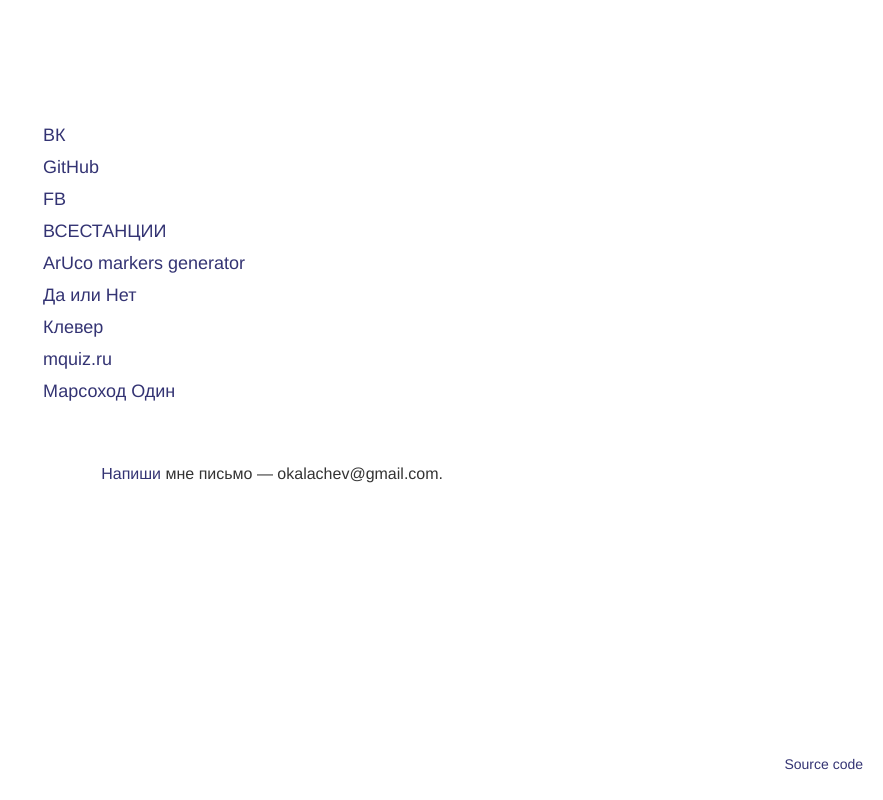
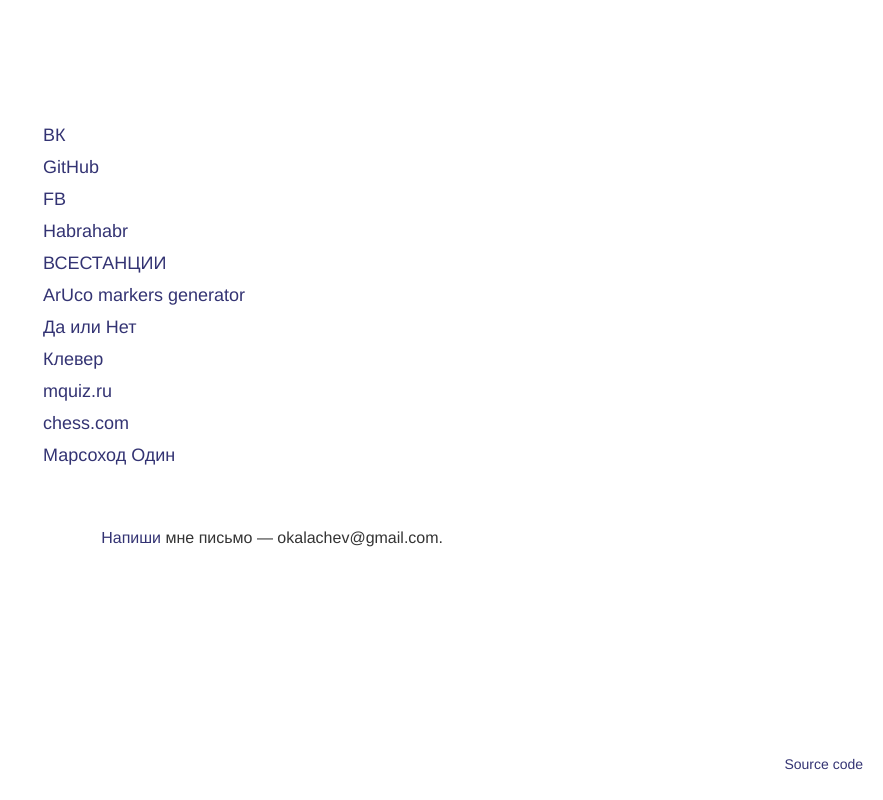
Before and after one commit to okalachev/okalachev.github.io, a plain HTML site: page index.html in a window 1280 px wide. Shown: the whole page, without its empty margins (397-1280 px from the left). Drawn offline with Linux system fonts and the light colour scheme.

Commit message:
Add some links

```diff
--- a/index.html
+++ b/index.html
@@ -4,7 +4,7 @@
 		<meta http-equiv="Content-Type" content="text/html; charset=utf-8">
 		<meta name="keywords" content="Oleg Kalachev, Олег Калачев">
 		<link rel="stylesheet" href="main.css">
-		<script src="https://cdnjs.cloudflare.com/ajax/libs/reconnecting-websocket/1.0.0/reconnecting-websocket.js"></script>
+		<!-- <script src="https://cdnjs.cloudflare.com/ajax/libs/reconnecting-websocket/1.0.0/reconnecting-websocket.js"></script> -->
 		<!-- Yandex.Metrika counter --> <script type="text/javascript"> (function (d, w, c) { (w[c] = w[c] || []).push(function() { try { w.yaCounter37286925 = new Ya.Metrika({ id:37286925, clickmap:true, trackLinks:true, accurateTrackBounce:true }); } catch(e) { } }); var n = d.getElementsByTagName("script")[0], s = d.createElement("script"), f = function () { n.parentNode.insertBefore(s, n); }; s.type = "text/javascript"; s.async = true; s.src = "https://mc.yandex.ru/metrika/watch.js"; if (w.opera == "[object Opera]") { d.addEventListener("DOMContentLoaded", f, false); } else { f(); } })(document, window, "yandex_metrika_callbacks"); </script> <noscript><div><img src="https://mc.yandex.ru/watch/37286925" style="position:absolute; left:-9999px;" alt="" /></div></noscript> <!-- /Yandex.Metrika counter -->
 	</head>
 	<body>
@@ -16,11 +16,13 @@
 				<li><a href="https://vk.com/okalachev">ВК</a></li>
 				<li><a href="https://github.com/okalachev">GitHub</a></li>
 				<li><a href="https://www.facebook.com/okalachev">FB</a></li>
+				<li><a href="https://habr.com/ru/users/chv/">Habrahabr</a></li>
 				<li><a href="https://vk.com/allstations">ВСЕСТАНЦИИ</a></li>
 				<li><a href="http://chev.me/arucogen/">ArUco markers generator</a></li>
 				<li><a href="http://da-ili-net.ru">Да или Нет</a></li>
 				<li><a href="https://clever.copterexpress.com">Клевер</a></li>
 				<li><a href="http://mquiz.ru">mquiz.ru</a></li>
+				<li><a href="https://www.chess.com/member/okalachev">chess.com</a></li>
 				<li><a href="https://vk.com/club770007">Марсоход Один</a></li>
 			</ul>
 			<footer>
```
